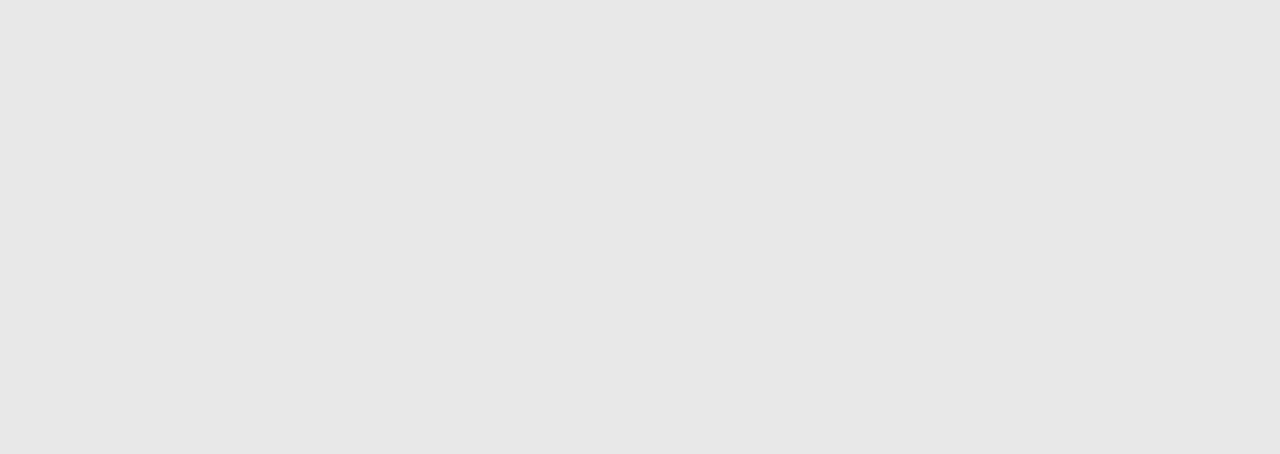
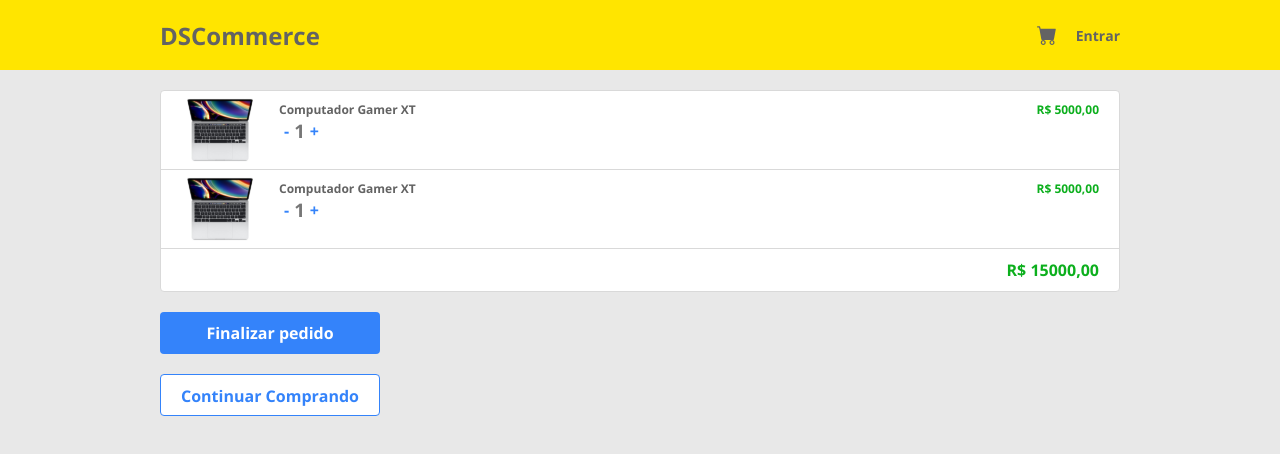
Before and after one commit to JoseFernandes975/Jfcommerce-Task-Final, a React (Vite) app: page /cart in a window 1280 px wide. Before the commit this address had no page. Shown: the top 454 px of the page. Built offline with nearby package versions, Linux system fonts and the light colour scheme.

Commit message:
Cart page css

```diff
--- a/src/App.tsx
+++ b/src/App.tsx
@@ -2,6 +2,7 @@ import { BrowserRouter, Navigate, Route, Routes } from "react-router-dom";
 import Client from "./routes/Client";
 import Catalog from "./routes/Client/Catalog";
 import Details from "./routes/Client/Details";
+import Cart from "./routes/Client/Cart";
 
 function App() {
 
@@ -12,6 +13,7 @@ function App() {
        <Route index element={<Navigate to={'catalog'} />} />
        <Route path="catalog" element={<Catalog />} />
        <Route path="details/:productId" element={<Details />} />
+       <Route path="cart" element={<Cart />} />
       </Route>
     </Routes>
     </BrowserRouter>
--- /dev/null
+++ b/src/routes/Client/Cart/index.tsx
@@ -0,0 +1,58 @@
+import './styles.css';
+import computerImg from '../../../assets/computer.svg';
+import ButtonBlue from '../../../components/ButtonBlue';
+import ButtonWhite from '../../../components/ButtonWhite';
+
+export default function Cart(){
+    return(
+     <main>
+     <section id="jf-section-cart" className="jf-container">
+
+        <div className="jf-cart-container ">
+
+        <div className='jf-item-cart jf-line-bd-bottom'>
+        <div className='jf-item-left'>
+           <img src={computerImg} alt="" />
+            <div className='jf-information-rigth' >
+             <h2 className='jf-name'>Computador Gamer XT</h2>
+              <div className='jf-quantity-container'>
+               <span>-</span>
+               <h3>1</h3>
+               <span>+</span>
+              </div>
+            </div>
+          </div>
+          <p className='jf-subtotal'>R$ 5000,00</p>
+        </div>
+
+
+        <div className='jf-item-cart jf-line-bd-bottom'>
+        <div className='jf-item-left'>
+           <img src={computerImg} alt="" />
+            <div className='jf-information-rigth' >
+             <h2 className='jf-name'>Computador Gamer XT</h2>
+              <div className='jf-quantity-container'>
+               <span>-</span>
+               <h3>1</h3>
+               <span>+</span>
+              </div>
+            </div>
+          </div>
+          <p className='jf-subtotal'>R$ 5000,00</p>
+        </div>
+
+
+        <h2 className='jf-total'>R$ 15000,00</h2>
+
+        </div>
+
+            <div className='jf-bt-container'>
+             <ButtonBlue text='Finalizar pedido' />
+             <ButtonWhite text='Continuar Comprando' />
+            </div>
+
+
+     </section>
+     </main>
+    );
+}
--- /dev/null
+++ b/src/routes/Client/Cart/styles.css
@@ -0,0 +1,90 @@
+#jf-section-cart {
+    padding: 20px 0;
+}
+
+.jf-cart-container {
+    background-color: #FFFFFF;
+    border: 1px solid #D9D9D9;
+    border-radius: 4px;
+    width: 100%;
+}
+
+.jf-item-cart {
+   padding-left: 20px;
+}
+
+@media(min-width: 575px) {
+    .jf-item-cart {
+        display: flex;
+        flex-direction: row;
+        justify-content: space-between;
+    }
+
+    .jf-subtotal {
+       padding-top: 10px;
+       padding-right: 20px;
+     }
+
+     .jf-total{
+        text-align: right;
+     }
+
+     .jf-bt-container {
+       max-width: 220px;
+     }
+
+}
+
+
+.jf-item-left {
+    display: flex;
+}
+
+.jf-item-left img {
+    width: 78px;
+}
+
+
+.jf-information-rigth {
+    margin-left: 20px;
+    padding-top: 10px;
+}
+
+
+.jf-quantity-container {
+    display: flex;
+    flex-direction: row;
+    font-size: 16px;
+    font-weight: 700;
+    align-items: center;
+}
+
+.jf-quantity-container span {
+    color: #3483FA;
+    margin: 0 5px;
+}
+
+.jf-quantity-container h3 {
+    color: #777777;
+}
+
+.jf-subtotal {
+   font-size: 12px;
+    margin-bottom: 10px;
+   font-weight: 700;
+   color: #0CAF1D;
+}
+
+.jf-total {
+    font-size: 16px;
+    font-weight: 700;
+   color: #0CAF1D;
+   padding: 10px 20px;
+}
+
+.jf-bt-container {
+    width: 280px;
+    display: grid;
+    grid-gap: 20px;
+    margin-top: 20px;
+}
```
